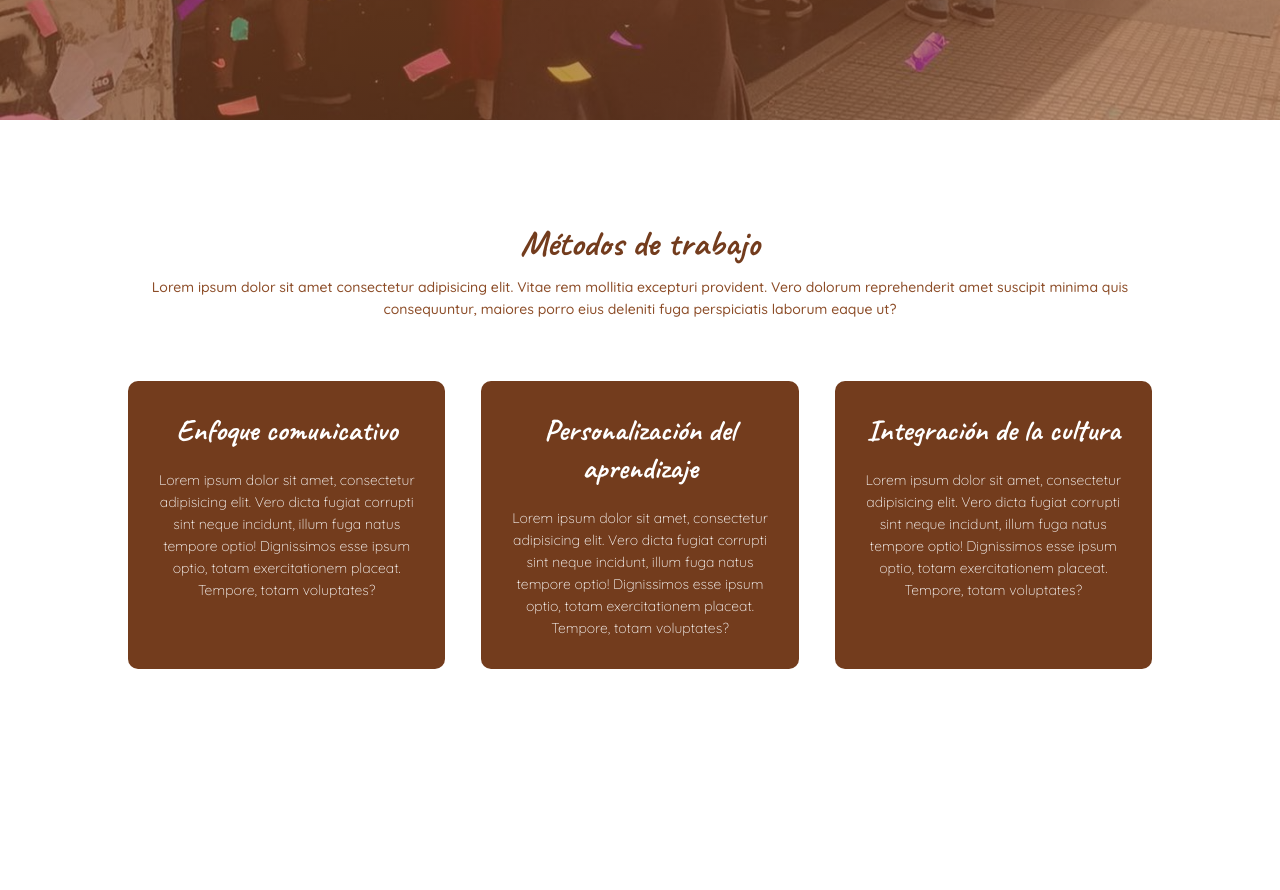
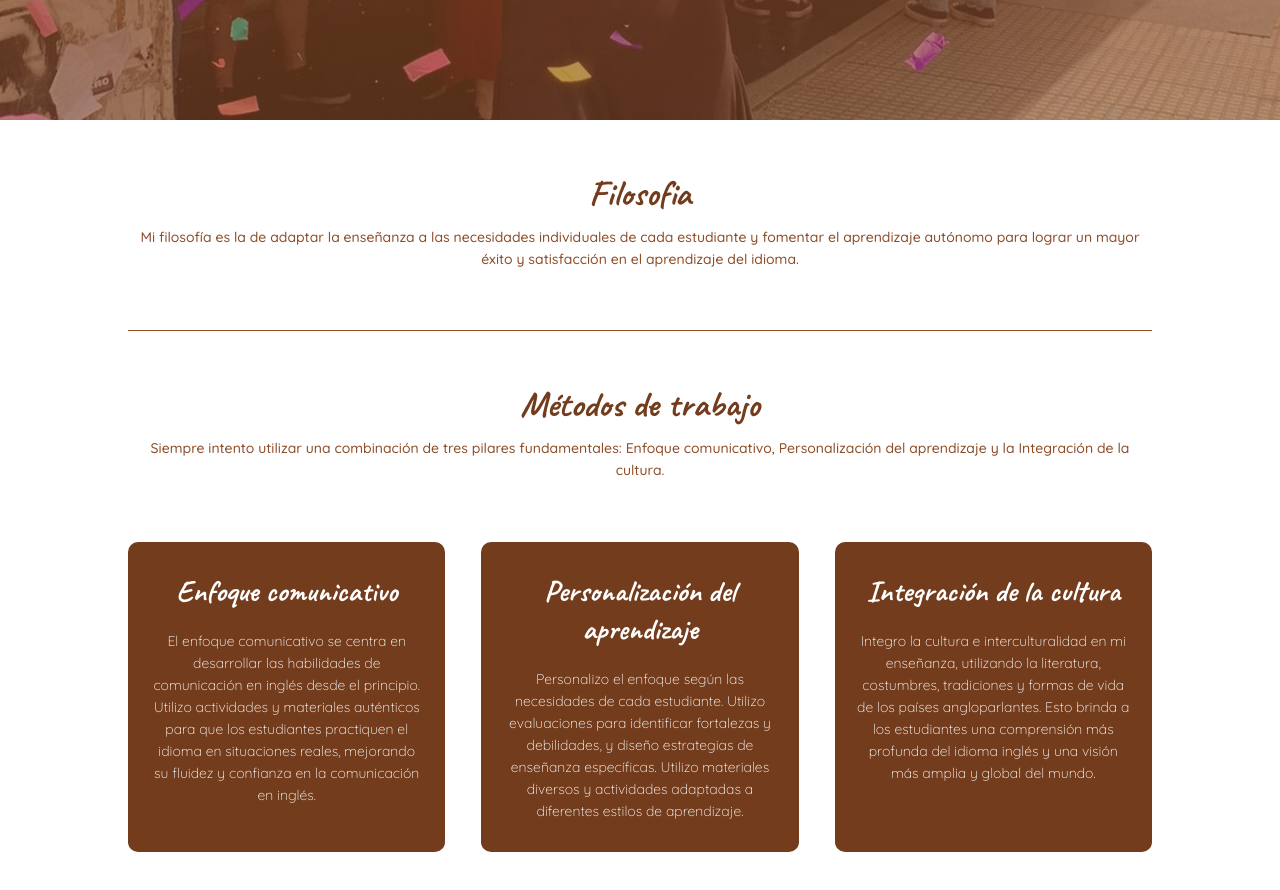
Before and after one commit to AlejoTacca/lbs-web, a plain HTML site: page index.html in a window 1280 px wide. Shown: the part 680-1570 px from the top of the page. Before the commit the page ends 1400 px from the top, so only its background shows below. Drawn offline with Linux system fonts and the light colour scheme.

Commit message:
agregado filosofia

```diff
--- a/css/style.css
+++ b/css/style.css
@@ -102,7 +102,7 @@ display: none;
 
 @media (max-width: 700px){
     .text-box h1{
-        font-size: 20px;
+        font-size: 40px;
     }
     .nav-links ul li{
         display: block;
@@ -136,12 +136,45 @@ display: none;
         padding: 30px;
     }
 }
+
+/* FILOSOFIA */
+.filosofia{
+    width: 80%;
+    margin: auto;
+    text-align: center;
+    padding-top: 50px;
+    padding-bottom: 50px;
+    border-bottom: 1px solid #8C4C27;
+
+}
+.filosofia h1{
+    color: #733C1D;
+    font-size: 36px;
+    font-weight: 600;
+    font-family: 'Caveat', cursive;
+}
+.filosofia p{
+    color: #8C4C27;
+    font-size: 14px;
+    font-weight: 550;
+    line-height: 22px;
+    padding: 10px;
+    font-family: 'Quicksand', sans-serif;
+}
+@media (max-width:700px){
+    .filosofia{
+        flex-direction: column;
+    }
+}
+
 /* PILARES */
 .pilar{
     width: 80%;
     margin: auto;
     text-align: center;
-    padding-top: 100px;
+    padding-top: 50px;
+    padding-top: 50px;
+    border-bottom: 1px solid #8C4C27;
 }
 .pilar h1{
     color: #733C1D;
@@ -193,6 +226,5 @@ display: none;
 @media (max-width:700px){
     .row{
         flex-direction: column;
-
     }
 }
--- a/index.html
+++ b/index.html
@@ -36,24 +36,28 @@
             <a href="" class="hero-btn">Sobre Mi</a>
         </div>
         </section>
-
+        <!-- FILOSOFIA -->
+        <section class="filosofia">
+            <h1>Filosofia</h1>
+            <p>Mi filosofía es la de adaptar la enseñanza a las necesidades individuales de cada estudiante y fomentar el aprendizaje autónomo para lograr un mayor éxito y satisfacción en el aprendizaje del idioma.</p>
+        </section>
         <!-- PILARES -->
         <section class="pilar">
             <h1>Métodos de trabajo</h1>
-            <p>Lorem ipsum dolor sit amet consectetur adipisicing elit. Vitae rem mollitia excepturi provident. Vero dolorum reprehenderit amet suscipit minima quis consequuntur, maiores porro eius deleniti fuga perspiciatis laborum eaque ut?</p>
+            <p>Siempre intento utilizar una combinación de tres pilares fundamentales: Enfoque comunicativo, Personalización del aprendizaje y la Integración de la cultura.</p>
 
             <div class="row">
                 <div class="pilar-col">
                     <h3>Enfoque comunicativo</h3>
-                    <p>Lorem ipsum dolor sit amet, consectetur adipisicing elit. Vero dicta fugiat corrupti sint neque incidunt, illum fuga natus tempore optio! Dignissimos esse ipsum optio, totam exercitationem placeat. Tempore, totam voluptates?</p>
+                    <p>El enfoque comunicativo se centra en desarrollar las habilidades de comunicación en inglés desde el principio. Utilizo actividades y materiales auténticos para que los estudiantes practiquen el idioma en situaciones reales, mejorando su fluidez y confianza en la comunicación en inglés.</p>
                 </div>
                 <div class="pilar-col">
                     <h3>Personalización del aprendizaje</h3>
-                    <p>Lorem ipsum dolor sit amet, consectetur adipisicing elit. Vero dicta fugiat corrupti sint neque incidunt, illum fuga natus tempore optio! Dignissimos esse ipsum optio, totam exercitationem placeat. Tempore, totam voluptates?</p>
+                    <p>Personalizo el enfoque según las necesidades de cada estudiante. Utilizo evaluaciones para identificar fortalezas y debilidades, y diseño estrategias de enseñanza específicas. Utilizo materiales diversos y actividades adaptadas a diferentes estilos de aprendizaje.</p>
                 </div>
                 <div class="pilar-col">
                     <h3>Integración de la cultura</h3>
-                    <p>Lorem ipsum dolor sit amet, consectetur adipisicing elit. Vero dicta fugiat corrupti sint neque incidunt, illum fuga natus tempore optio! Dignissimos esse ipsum optio, totam exercitationem placeat. Tempore, totam voluptates?</p>
+                    <p>Integro la cultura e interculturalidad en mi enseñanza, utilizando la literatura, costumbres, tradiciones y formas de vida de los países angloparlantes. Esto brinda a los estudiantes una comprensión más profunda del idioma inglés y una visión más amplia y global del mundo.</p>
                 </div>
             </div>
         </section>
```
